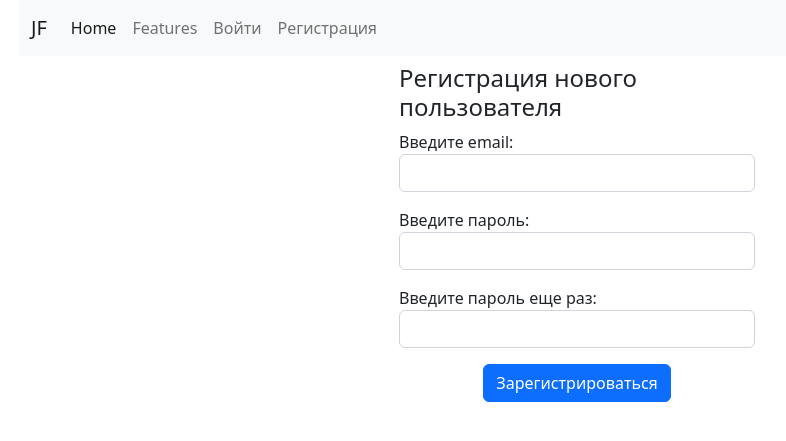
After one commit to haliivi/django_scraping_srv, a Django app: page /accounts/register/ in a window 1280 px wide. The commit adds this page. Shown: the top 441 px of the page, without its empty margins (63-849 px from the left). Run offline with Django 4.2, Linux system fonts and the light colour scheme.

Commit message:
1) Added button with registration. 2) Create class form UserRegistrationForm. 3) Write templates register.html, register_done.html. 4) Added register to urlpatterns. 5) Write functin view.

```diff
--- a/src/accounts/forms.py
+++ b/src/accounts/forms.py
@@ -3,6 +3,7 @@ from django.contrib.auth import get_user_model, authenticate
 from django.contrib.auth.hashers import check_password
 __all__ = [
     'UserLogniForm',
+    'UserRegistrationForm',
 ]
 
 
@@ -27,3 +28,21 @@ class UserLogniForm(forms.Form):
             if not user:
                 raise forms.ValidationError('Данный аккаунт отключен.')
         return super().clean(*args, **kwargs)
+
+
+class UserRegistrationForm(forms.ModelForm):
+    email = forms.CharField(widget=forms.EmailInput(attrs={'class': 'form-control'}), label='Введите email')
+    password = forms.CharField(widget=forms.PasswordInput(attrs={'class': 'form-control'}), label='Введите пароль')
+    password_2 = forms.CharField(widget=forms.PasswordInput(attrs={'class': 'form-control'}), label='Введите пароль еще раз')
+
+    class Meta:
+        model = User
+        fields = (
+            'email',
+        )
+
+    def clean_password_2(self):
+        data = self.cleaned_data
+        if data['password'] != data['password_2']:
+            raise forms.ValidationError('Пароли не совпадают!')
+        return data['password_2']
--- /dev/null
+++ b/src/accounts/templates/accounts/register.html
@@ -0,0 +1,18 @@
+{% extends 'base.html' %}
+{% block title %}Register{% endblock title %}
+{% block content %}
+    <div class="row">
+        <div class="col-md-4 mx-auto">
+            <h4 class="my-2">Регистрация нового пользователя</h4>
+            <form method="post">
+                {% csrf_token %}
+                {{ form.as_p }}
+                <div class="container">
+                    <div class="col-md-12 text-center">
+                        <button type="submit" class="btn btn-primary">Зарегистрироваться</button>
+                    </div>
+                </div>
+            </form>
+        </div>
+    </div>
+{% endblock content %}
--- a/src/accounts/urls.py
+++ b/src/accounts/urls.py
@@ -4,4 +4,5 @@ from .views import *
 urlpatterns = [
     path('login/', login_view, name='login'),
     path('logout/', logout_view, name='logout'),
+    path('register/', register_view, name='register'),
 ]
--- a/src/accounts/views.py
+++ b/src/accounts/views.py
@@ -4,6 +4,7 @@ from .forms import *
 __all__ = [
     'login_view',
     'logout_view',
+    'register_view',
 ]
 
 
@@ -22,3 +23,13 @@ def login_view(request):
 def logout_view(request):
     logout(request)
     return redirect('home')
+
+
+def register_view(request):
+    form = UserRegistrationForm(request.POST or None)
+    if form.is_valid():
+        new_user = form.save(commit=False)
+        new_user.set_password(form.cleaned_data['password'])
+        new_user.save()
+        return render(request, 'accounts/register_done.html', {'new_user': new_user})
+    return render(request, 'accounts/register.html', {'form': form})
--- a/src/templates/base.html
+++ b/src/templates/base.html
@@ -31,6 +31,9 @@
                             <li class="nav-item">
                                 <a class="nav-link" href="{% url 'accounts:login' %}">Войти</a>
                             </li>
+                            <li class="nav-item">
+                                <a class="nav-link" href="{% url 'accounts:register' %}">Регистрация</a>
+                            </li>
                         {% endif %}
                     </ul>
                 </div>
```
Also changed, not shown: src/accounts/templates/accounts/register_done.html (added, +12 -0 lines).
